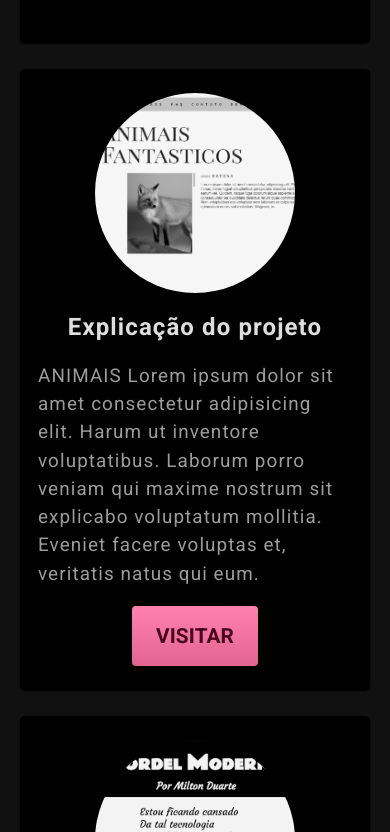
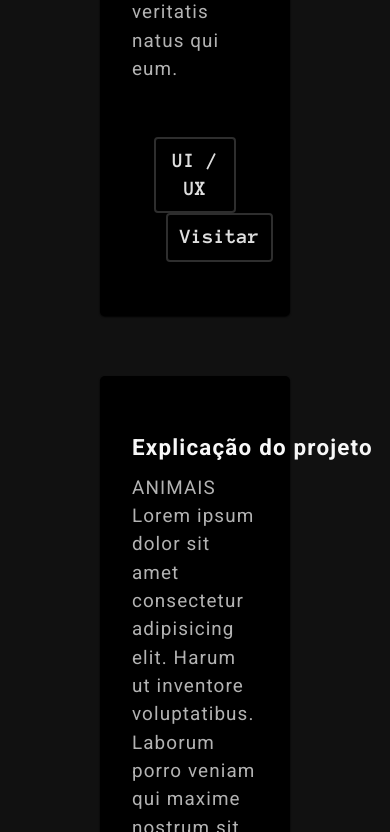
Before and after one commit to Ana-Btrzz/Portfolio, a plain HTML site: page index.html in a window 390 px wide. Shown: the part 2729-3561 px from the top of the page. Drawn offline with Linux system fonts and the light colour scheme; a web font is replaced by a local one.

Commit message:
add detalhes h3

```diff
--- a/css/index/projetos.css
+++ b/css/index/projetos.css
@@ -15,7 +15,7 @@
 .projetos p {
   color: var(--cor-5);
   margin: auto;
-  margin-bottom: 60px;
+  margin-bottom: 32px;
   max-width: 60ch;
 }
 
@@ -27,23 +27,18 @@
   border-radius: 5px;
   box-shadow: 0 1px 2px rgba(0, 0, 0, 1);
   padding: 32px;
-  display: none;
+  /* display: none; */
 }
 
-#projeto-cordel p,
-#projeto-bikcraft p,
-#projeto-animais p {
-  margin-bottom: 18px;
-  color: var(--cor-1);
-}
 
 .btn-ui {
   color: var(--cor-2);
   border: 2px solid var(--cor-10);
   padding: 12px 16px;
+  display: inline-block;
   border-radius: 4px;
   box-shadow: 0 1px 2px rgba(0, 0, 0, 0.1);
-  font: 600 1.125rem/1.35 "Anonymous Pro", sans-serif ;
+  font: 600 1.25rem/1.35 "Anonymous Pro", sans-serif;
 }
 
 .btn-ui:hover{
@@ -54,10 +49,6 @@
 .botao-projeto {
   text-align: end;
   padding-right: 82px;
-}
-
-.botao-projeto a {
-  display: inline-block;
 }
 
 .botao-projeto a:last-child {
@@ -73,6 +64,26 @@
   grid-template-columns: 1fr 1fr 1fr;
   gap: 40px;
   margin-bottom: 40px;
+}
+
+.projetos-lista h3, .projetos h3 {
+  color: var(--cor-1);
+  margin: 0 auto;
+  padding: 24px 0px 12px 0px;
+  font: 600 1.4rem/1.35 "roboto", sans-serif;
+  position: relative;
+  width: max-content;
+}
+
+.projetos-lista h3::before{
+  content: '';
+  position: absolute;
+  width: 12px;
+  height: 6px;
+  background: var(--cor-p1);
+ left: -22px;
+ top: 37px;
+
 }
 
 .projetos-lista img {
@@ -91,22 +102,8 @@
   box-shadow: 0 0 3px 1px var(--cor-p3);
 }
 
-.projetos-lista p {
-  display: none;
-}
-
 .tela-menor {
   display: none;
-}
-
-.tela-menor p {
-  color: var(--cor-6);
-}
-
-.projeto-titulo {
-  text-align: center;
-  color: var(--cor-2) !important;
-  font: 600 1.5rem/1.35 "roboto", sans-serif;
 }
 
 .ativo {
@@ -147,8 +144,7 @@
   }
   .projetos-lista p {
     display: block;
-    margin-top: 18px;
-    margin-bottom: 18px;
+    margin-bottom: 8px;
   }
   .botao-projeto {
     text-align: center;
@@ -161,6 +157,9 @@
   .botao-projeto a:last-child {
     margin-left: 12px;
   }
+  .btn-ui {
+    font: 600 1rem;
+  }
   .tela-menor {
     display: block;
   }
--- a/index.html
+++ b/index.html
@@ -114,25 +114,30 @@
             <div class="tela-maior">
 
                 <div id="projeto-bikcraft" class="projeto-bikcraft">
+                    <h3>Explicação do projeto</h3>
                     <p>BIKCRAFT Lorem ipsum dolor sit amet consectetur adipisicing elit. Harum ut inventore voluptatibus. Laborum porro veniam qui maxime nostrum sit explicabo voluptatum mollitia. Eveniet facere voluptas et, veritatis natus qui eum.</p>
                     <div class="botao-projeto">
                         <a class="btn-ui" href="#">UI / UX</a>
-                        <a class="botao" href="#">Visitar</a>
+                        <a class="btn-ui" href="#">Visitar</a>
                     </div>
 
                 </div>
 
                 <div id="projeto-animais" class="projeto-animais">
+                    <h3>Explicação do projeto</h3>
                     <p>ANIMAIS Lorem ipsum dolor sit amet consectetur adipisicing elit. Harum ut inventore voluptatibus. Laborum porro veniam qui maxime nostrum sit explicabo voluptatum mollitia. Eveniet facere voluptas et, veritatis natus qui eum.</p>
                     <div class="botao-projeto">
-                        <a class="botao" href="#">Visitar</a>
+                        <a class="btn-ui" href="#">UI / UX</a>
+                        <a class="btn-ui" href="#">Visitar</a>
                     </div>
                 </div>
 
                 <div id="projeto-cordel" class="projeto-cordel">
+                    <h3>Explicação do projeto</h3>
                     <p>CORDEL Lorem ipsum dolor sit amet consectetur adipisicing elit. Harum ut inventore voluptatibus. Laborum porro veniam qui maxime nostrum sit explicabo voluptatum mollitia. Eveniet facere voluptas et, veritatis natus qui eum.</p>
                     <div class="botao-projeto">
-                        <a class="botao" href="#">Visitar</a>
+                        <a class="btn-ui" href="#">UI / UX</a>
+                        <a class="btn-ui" href="#">Visitar</a>
                     </div>
                 </div>
 
@@ -141,28 +146,34 @@
             <ul class="projetos-lista">
                 <li class="projeto-bikcraft">
                     <img src="./img/img-projetos/bikcraft.png" alt="">
-                    <p class="projeto-titulo">Explicação do projeto</p>
                     <div class="tela-menor">
+                        <h3>Explicação do projeto</h3>
                         <p>BIKCRAFT Lorem ipsum dolor sit amet consectetur adipisicing elit. Harum ut inventore voluptatibus. Laborum porro veniam qui maxime nostrum sit explicabo voluptatum mollitia. Eveniet facere voluptas et, veritatis natus qui eum.</p>
                         <div class="botao-projeto">
                             <a class="btn-ui" href="#">UI / UX</a>
-                            <a class="botao" href="#">Visitar</a>
+                            <a class="btn-ui" href="#">Visitar</a>
                         </div>
                 </li>
                 <li class="projeto-animais">
                     <img src="./img/img-projetos/animais-fantasticos.png" alt="">
-                    <p class="projeto-titulo">Explicação do projeto</p>
                     <div class="tela-menor">
+                        <h3>Explicação do projeto</h3>
                         <p>ANIMAIS Lorem ipsum dolor sit amet consectetur adipisicing elit. Harum ut inventore voluptatibus. Laborum porro veniam qui maxime nostrum sit explicabo voluptatum mollitia. Eveniet facere voluptas et, veritatis natus qui eum.</p>
-                        <a class="botao" href="#">Visitar</a>
+                        <div class="botao-projeto">
+                            <a class="btn-ui" href="#">UI / UX</a>
+                            <a class="btn-ui" href="#">Visitar</a>
+                        </div>
                     </div>
                 </li>
                 <li class="projeto-cordel">
                     <img src="./img/img-projetos/cordel-moderno.png" alt="">
-                    <p class="projeto-titulo">Explicação do projeto</p>
                     <div class="tela-menor">
+                        <h3>Explicação do projeto</h3>
                         <p>CORDEL Lorem ipsum dolor sit amet consectetur adipisicing elit. Harum ut inventore voluptatibus. Laborum porro veniam qui maxime nostrum sit explicabo voluptatum mollitia. Eveniet facere voluptas et, veritatis natus qui eum.</p>
-                        <a class="botao" href="#">Visitar</a>
+                        <div class="botao-projeto">
+                            <a class="btn-ui" href="#">UI / UX</a>
+                            <a class="btn-ui" href="#">Visitar</a>
+                        </div>
                     </div>
                 </li>
             </ul>
```
